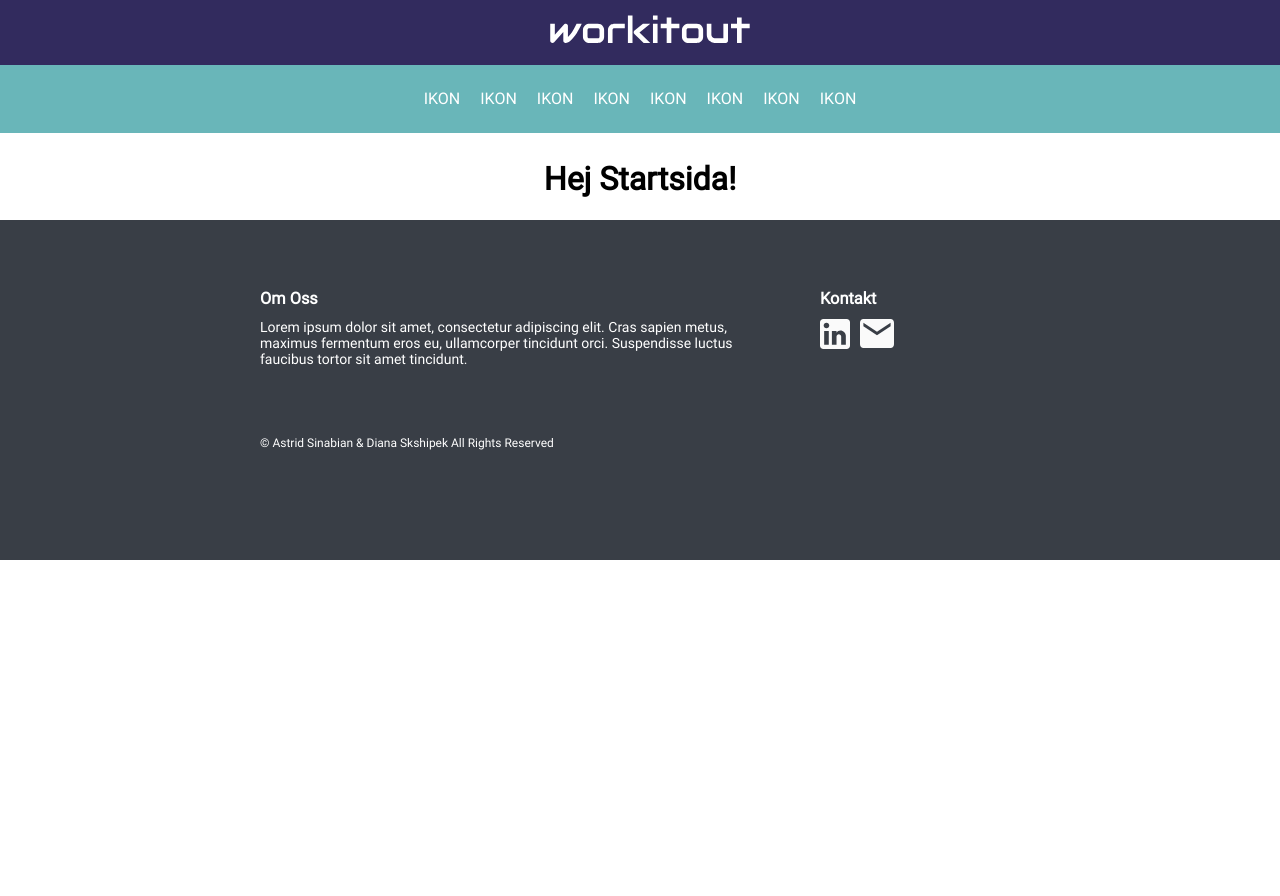
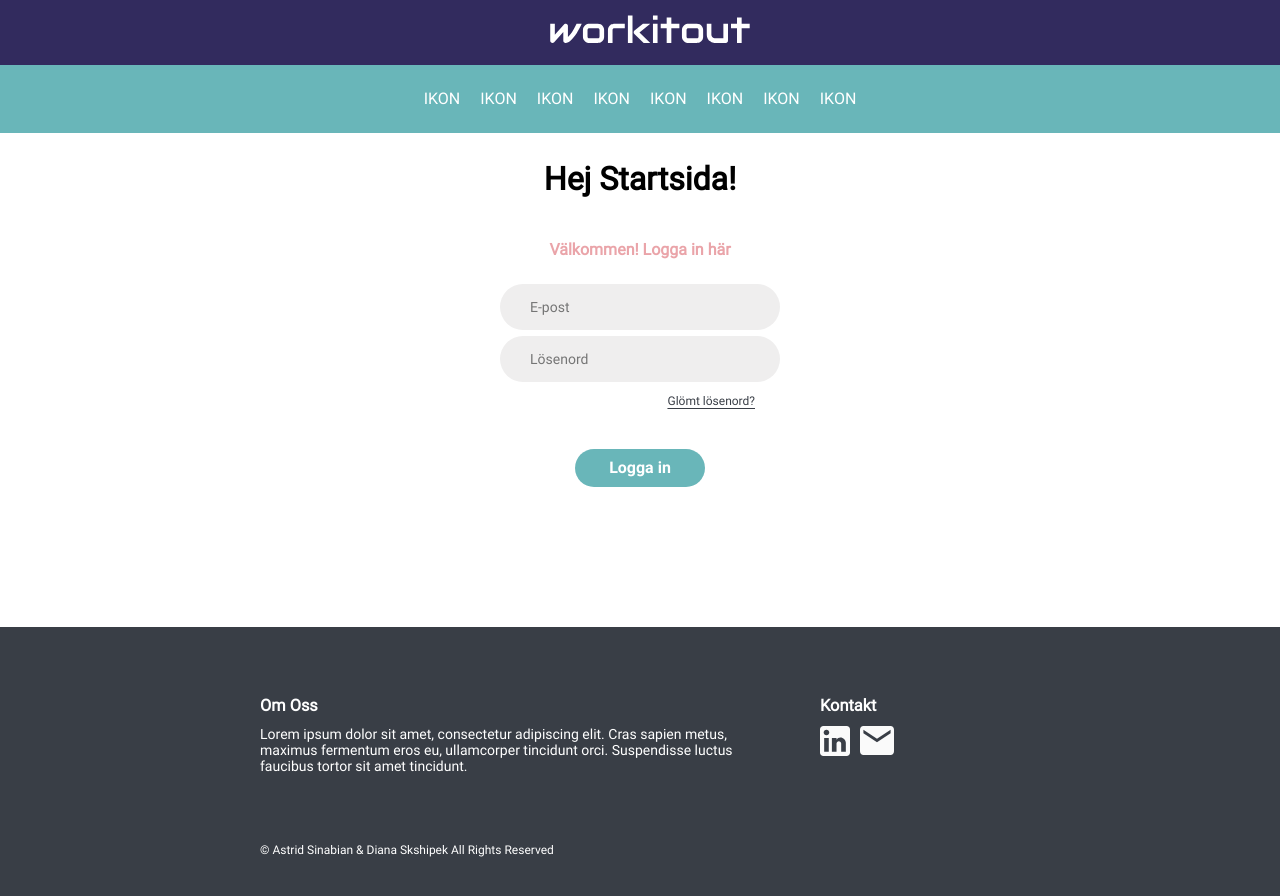
Before and after one commit to Diasks/WorkItOut, a React (Create React App) app in the folder Client/: page / in a window 1280 px wide. Shown: the top 896 px of the page. Before the commit the page ends 800 px from the top, so only its background shows below. Built offline with nearby package versions, Linux system fonts and the light colour scheme.

Commit message:
T-70: Add login form and styling, add axios

```diff
--- a/Client/package.json
+++ b/Client/package.json
@@ -6,6 +6,7 @@
     "@testing-library/jest-dom": "^4.2.4",
     "@testing-library/react": "^9.5.0",
     "@testing-library/user-event": "^7.2.1",
+    "axios": "^0.19.2",
     "node-sass": "^4.13.1",
     "normalize.css": "^8.0.1",
     "react": "^16.13.1",
--- a/Client/src/App.scss
+++ b/Client/src/App.scss
@@ -4,5 +4,7 @@
 @import "styles/_base.scss";
 @import "styles/_icons.scss";
 @import "styles/_navbar.scss";
+@import "styles/forms";
+@import "styles/buttons";
 @import "styles/menu";
 @import "styles/_footer.scss";
--- a/Client/src/components/layout/Footer.jsx
+++ b/Client/src/components/layout/Footer.jsx
@@ -1,4 +1,5 @@
-import React from 'react';
+import React from "react";
+import { Link } from "react-router-dom";
 
 function Footer() {
   return (
@@ -6,20 +7,32 @@ function Footer() {
       <div className="information">
         <section className="about">
           <h3>Om Oss</h3>
-              <p>Lorem ipsum dolor sit amet, consectetur adipiscing elit. Cras sapien metus, maximus fermentum eros eu, ullamcorper tincidunt orci. Suspendisse luctus faucibus tortor sit amet tincidunt.</p>
+          <p>
+            Lorem ipsum dolor sit amet, consectetur adipiscing elit. Cras sapien
+            metus, maximus fermentum eros eu, ullamcorper tincidunt orci.
+            Suspendisse luctus faucibus tortor sit amet tincidunt.
+          </p>
         </section>
 
         <section className="contact">
           <h3>Kontakt</h3>
           <div>
-                <a href="www.linkedin.com" className="icon icon-linkedin" target="_blank" rel="noopener noreferrer"></a>
-                <a href="mailto:a.sinabian@gmail.com" className="icon icon-email" target="_blank" rel="noopener noreferrer"></a>
+            <Link
+              to="https://www.linkedin.se"
+              className="icon icon-linkedin"
+            ></Link>
+            <Link
+              to="mailto:a.sinabian@gmail.com"
+              className="icon icon-email"
+            ></Link>
           </div>
         </section>
       </div>
 
       <section className="copyright">
-            <p className="text">© Astrid Sinabian & Diana Skshipek All Rights Reserved</p>
+        <p className="text">
+          © Astrid Sinabian & Diana Skshipek All Rights Reserved
+        </p>
       </section>
     </footer>
   );
--- a/Client/src/components/layout/LoginForm.jsx
+++ b/Client/src/components/layout/LoginForm.jsx
@@ -1,7 +1,32 @@
-import React from 'react';
+import React from "react";
+import { Link } from "react-router-dom";
 
-function LoginForm() {
-    return <h1>Logga in formulär</h1>;
-  }
+const LoginForm = () => {
+  return (
+    <div className="login-wrapper">
+      <h4 className="label rose">Välkommen! Logga in här</h4>
+      <form className="form-container">
+        <input
+          className="input"
+          type="email"
+          name="email"
+          placeholder="E-post"
+        />
+        <input
+          className="input"
+          type="password"
+          name="password"
+          placeholder="Lösenord"
+        />
+        <Link className="link small right" to="/">
+          Glömt lösenord?
+        </Link>
+        <button className="btn btn-sky" type="submit">
+          Logga in
+        </button>
+      </form>
+    </div>
+  );
+};
 
 export default LoginForm;
--- a/Client/src/components/pages/FrontPage.jsx
+++ b/Client/src/components/pages/FrontPage.jsx
@@ -1,13 +1,15 @@
-import React from 'react';
+import React from "react";
+import LoginForm from "../layout/LoginForm";
 
-function FrontPage() {
+const FrontPage = () => {
   return (
     <main className="main">
       <section className="page-container">
         <h1>Hej Startsida!</h1>
+        <LoginForm />
       </section>
     </main>
   );
-  }
+};
 
 export default FrontPage;
--- a/Client/src/styles/_base.scss
+++ b/Client/src/styles/_base.scss
@@ -3,7 +3,7 @@ body {
 }
 
 .main {
-  margin-top: 80px;
+  margin: 80px 0;
   text-align: center;
 
   @media (min-width: $medium) {
@@ -11,7 +11,7 @@ body {
     justify-content: center;
     align-items: center;
 
-    margin-top: 140px;
+    margin: 140px 0;
   }
 }
 
@@ -20,8 +20,31 @@ body {
 
   @media (min-width: $medium-l) {
     display: flex;
+    flex-direction: column;
     justify-content: center;
     align-items: center;
     width: 700px;
   }
 }
+
+.label {
+  &.rose {
+    color: $rose;
+  }
+}
+
+.link {
+  text-underline-position: under;
+  color: $grafit;
+  padding: 10px;
+
+  &.small {
+    font-size: 12px;
+  }
+
+  &.right {
+    text-align: right;
+    width: 250px;
+    padding-right: 30px;
+  }
+}
--- /dev/null
+++ b/Client/src/styles/_buttons.scss
@@ -0,0 +1,17 @@
+.btn {
+  color: $white;
+
+  border: 1px $sky;
+  border-radius: 50px;
+  font-family: $robotoBold;
+
+  margin: 30px 0 0;
+  padding: 10px;
+  width: 130px;
+
+  cursor: pointer;
+
+  &.btn-sky {
+    background-color: $sky;
+  }
+}
--- /dev/null
+++ b/Client/src/styles/_forms.scss
@@ -0,0 +1,20 @@
+.login-wrapper,
+.form-container {
+  display: flex;
+  flex-direction: column;
+  justify-content: center;
+  align-items: center;
+  width: 100%;
+}
+
+.input {
+  background-color: $lightgray;
+  border: 1px $lightgray;
+  border-radius: 50px;
+
+  font-size: 14px;
+
+  padding: 15px 0 15px 30px;
+  margin: 3px 0;
+  width: 250px;
+}
--- a/Client/src/styles/_global-vars.scss
+++ b/Client/src/styles/_global-vars.scss
@@ -11,7 +11,7 @@
   font-family: "Roboto Regular";
   font-style: normal;
   font-weight: 400;
-    src: local('Roboto'), local('Roboto-Regular'),
+  src: local("Roboto"), local("Roboto-Regular"),
     url("./fonts/roboto-v20-latin-regular.woff2") format("woff2"),
     url("./fonts/roboto-v20-latin-regular.woff") format("woff"),
     url("./fonts/roboto-v20-latin-regular.ttf") format("truetype");
@@ -26,6 +26,10 @@
     url("./fonts/roboto-v20-latin-700.ttf") format("truetype");
 }
 
+$robotoLight: "Roboto Light";
+$robotoRegular: "Roboto Regular";
+$robotoBold: "Roboto Bold";
+
 /* Colors */
 $mustard: #f5af61;
 $cream: #f4f9f9;
@@ -34,6 +38,7 @@
 $plum: #322b5e;
 $white: #ffffff;
 $lightCream: #fafafa;
+$lightgray: #efeeee;
 $grafit: #393e46;
 $lightBlack: #3e3e3e;
 
```
Also changed, not shown: 1 other file (tests, documents, lock files or other folders). Lines whose indentation alone changed are shown as unchanged.
